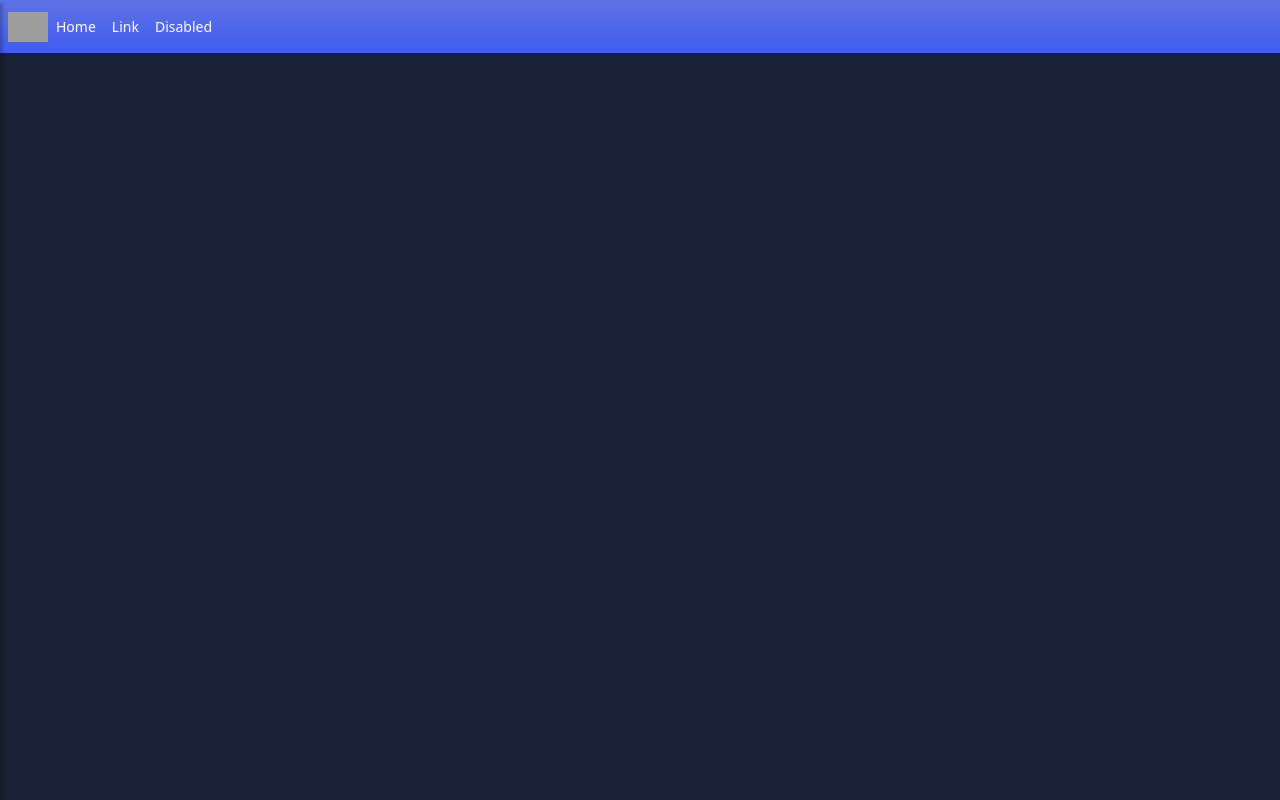
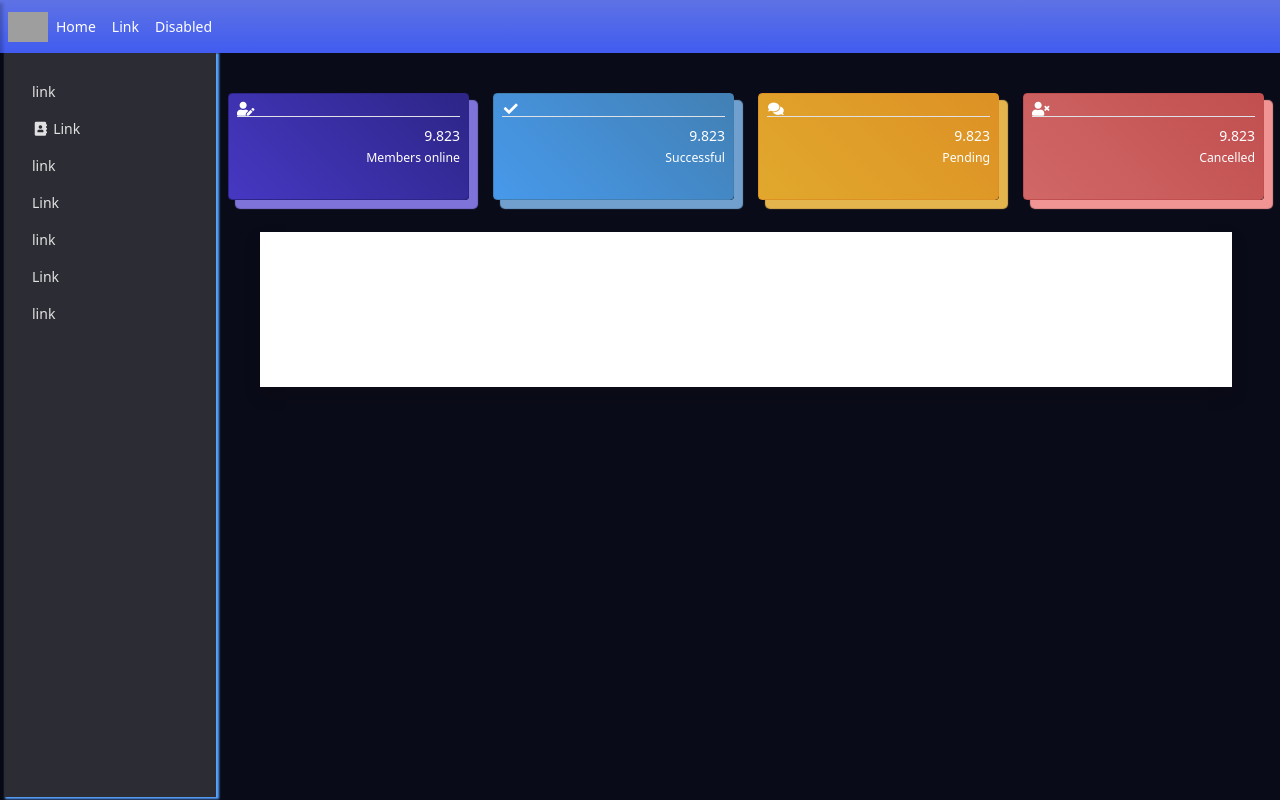
Before and after one commit to traj3ctory/files, a PHP site: page / in a window 1280 px wide. Run offline with PHP 8.4, Linux system fonts and the light colour scheme; a map, chart or similar area stays blank; some libraries are stand-ins or nearby versions; grey boxes are pictures that could not be loaded.

Commit message:
component to add ticket-Chart

```diff
--- /dev/null
+++ b/Ticketing/assets/js/ticketChart.js
@@ -0,0 +1,64 @@
+var ctx = document.getElementById('myChart');
+var myChart = new Chart(ctx, {
+    type: 'line',
+    data: {
+        labels: ['Jan', 'Feb', 'Mar', 'Apr', 'May', 'June', 'July','Aug', 'Sept'],
+        datasets: [{
+            label: 'Successful',
+            data: [12, 19, -4, 5, 2, 3, -30, 12, 29],
+            fill: 'false',
+            backgroundColor: '#4799eb',
+            borderColor: '#4799eb',
+            pointHoverRadius: 30,
+            borderWidth: 1
+        },{
+            label: 'Pending',
+            data: [4, 19, -14, 5, 2, 3, -30, 12, 29],
+            fill: 'false',
+            backgroundColor: '#dd9124 ',
+            borderColor: '#dd9124 ',
+            pointHoverRadius: 30,
+            borderWidth: 1
+        },{
+            label: 'Failed',
+            data: [10, 19, -14, 5, 2, 3, 30, 12, -29],
+            fill: 'false',
+            backgroundColor: '#c14f4f',
+            borderColor: '#c14f4f',
+            pointHoverRadius: 30,
+            borderWidth: 1
+        }]
+    },
+    options: {
+        responsive: true,
+        legend: {
+            position: 'bottom',
+        },
+        hover: {
+            mode: 'index'
+        },
+        scales: {
+            xAxes: [{
+                display: 'true',
+                scaleLabel: {
+                    display: 'true',
+                    labelString: 'Month'
+                }
+            }],
+            yAxes: [{
+                display: 'true',
+                scaleLabel: {
+                    display: 'true',
+                    labelString: 'Value'
+                },
+                ticks: {
+                    beginAtZero: true
+                }
+            }]
+        },
+        title: {
+            display: 'true',
+            text: 'Hello World',
+        }
+    }
+});
--- a/Ticketing/css/ticket.css
+++ b/Ticketing/css/ticket.css
@@ -4,9 +4,9 @@
 }
 
 .alt {
-        box-shadow: 0 1px 3px rgba(50, 50, 93, .15), 0 1px 0 rgba(0, 0, 0, .02);
+  box-shadow: 0 1px 3px rgba(50, 50, 93, 0.15), 0 1px 0 rgba(0, 0, 0, 0.02);
   border: 0;
-        transition: box-shadow .15s ease;
+  transition: box-shadow 0.15s ease;
 }
 
 .bg-secondary {
@@ -17,17 +17,15 @@
   background-image: linear-gradient(#5e72e4, #415cf0);
   color: white;
   transition: all ease-in-out 1s;
-
 }
 
 .bg-btn:hover {
   background-image: linear-gradient(#5e72e4f8, #415bf0da);
   color: white;
-
 }
 
 .form-control {
-        transition: all ease-in-out .5s;
+  transition: all ease-in-out 0.5s;
 }
 
 .form-control:focus {
@@ -49,9 +47,11 @@
   text-decoration: none;
   color: white;
 }
-    small a:hover,a:focus, a:active {
-text-decoration:none;
-color:#ddd;
+small a:hover,
+a:focus,
+a:active {
+  text-decoration: none;
+  color: #ddd;
 }
 
 .bg-navbar {
@@ -65,20 +65,19 @@ color:#ddd;
 .collapse ul li a {
   color: white !important;
 }
-    label{
-        display:none;
+label {
+  display: none;
 }
-
 
 /* =========================home ===================== */
 div.home {
   color: #3c4b64;
-        background-color: #1a2035;
+  background-color: #0a0b18;
   /* background-color: #0a0b18; */
   min-height: 100vh;
 }
-    div.home a{
-        text-decoration:none;
+div.home a {
+  text-decoration: none;
 }
 nav.bg-navbar {
   color: whitesmoke;
@@ -113,8 +112,8 @@ color:#ddd;
   color: #fff;
   overflow-y: hidden;
   overflow-x: hidden;
-    transition: all .6s cubic-bezier(.68,-.55,.27,1.55);
-    box-shadow: 3px 3px 3px rgba(0,0,0,.2);
+  transition: all 0.6s cubic-bezier(0.68, -0.55, 0.27, 1.55);
+  box-shadow: 3px 3px 3px rgba(0, 0, 0, 0.2);
   padding: 0 20px;
 }
 
@@ -127,14 +126,53 @@ color:#ddd;
   position: fixed;
   width: 100vw;
   height: 100vh;
-    background: rgba(0,0,0,.7);
+  background: rgba(0, 0, 0, 0.7);
   z-index: 998;
   opacity: 0;
-    transition: all .5s ease-in-out;
+  transition: all 0.5s ease-in-out;
   bottom: 0;
   left: 0;
 }
 
-.up{
+.up {
   z-index: 2000;
 }
+div ul li a {
+  text-decoration: none;
+  color: #e1e1e1;
+}
+.sideMenu {
+  background-color: #2c2c34;
+  min-height: calc(100vh - 56px);
+  /* position: fixed; */
+  top: 0;
+  left: 0;
+  overflow-x: hidden;
+  padding-top: 20px;
+  box-shadow: 2px 1px 2px 1px #58a3ff;
+}
+.content {
+  left: 0;
+  z-index: 1;
+  margin-top: 5vh;
+}
+div.card {
+  background: linear-gradient(45deg, #4638c2 0%, #2d2587 100%) !important;
+  border-color: #2d2587 !important;
+  box-shadow: 8px 8px 1px 1px #7d73d8;
+}
+div.cardd {
+  background: linear-gradient(45deg, #4799eb 0%, #4280b4 100%) !important;
+  border-color: #4280b4 !important;
+  box-shadow: 8px 8px 1px 1px #71a0cf;
+}
+div.carddd {
+  background: linear-gradient(45deg, #e1a82d 0%, #dd9124 100%) !important;
+  border-color: #dd9124 !important;
+  box-shadow: 8px 8px 1px 1px #e4b44d;
+}
+div.cardddd {
+  background: linear-gradient(45deg, #d16767 0%, #c14f4f 100%) !important;
+  border-color: #c14f4f !important;
+  box-shadow: 8px 8px 1px 1px #f09494;
+}
--- a/Ticketing/index.html
+++ b/Ticketing/index.html
@@ -9,25 +9,21 @@
     <link rel="shortcut icon" href="https://miratechnologiesng.com/img/icons/miraicon.png" type="image/x-icon">
     <link rel="stylesheet" href="https://stackpath.bootstrapcdn.com/bootstrap/5.0.0-alpha1/css/bootstrap.min.css"
         integrity="sha384-r4NyP46KrjDleawBgD5tp8Y7UzmLA05oM1iAEQ17CSuDqnUK2+k9luXQOfXJCJ4I" crossorigin="anonymous">
-    <link rel="stylesheet" href="./css/ticket.css">
-    <!-- JavaScript and dependencies -->
+
     <link rel="stylesheet" href="https://cdnjs.cloudflare.com/ajax/libs/font-awesome/5.14.0/css/all.min.css"
         integrity="sha512-1PKOgIY59xJ8Co8+NE6FZ+LOAZKjy+KY8iq0G4B3CyeY6wYHN3yt9PW0XpSriVlkMXe40PTKnXrLnZ9+fkDaog=="
         crossorigin="anonymous" />
-    <script src="https://cdn.jsdelivr.net/npm/popper.js@1.16.0/dist/umd/popper.min.js"
-        integrity="sha384-Q6E9RHvbIyZFJoft+2mJbHaEWldlvI9IOYy5n3zV9zzTtmI3UksdQRVvoxMfooAo" crossorigin="anonymous"
-        defer async></script>
-    <script src="https://stackpath.bootstrapcdn.com/bootstrap/5.0.0-alpha1/js/bootstrap.min.js"
-        integrity="sha384-oesi62hOLfzrys4LxRF63OJCXdXDipiYWBnvTl9Y9/TRlw5xlKIEHpNyvvDShgf/" crossorigin="anonymous"
-        defer async></script>
+    <link rel="stylesheet" href="./css/ticket.css">
+
 </head>
 
 <body>
 
     <div class="home">
-        <nav class="navbar navbar-expand-md navbar-dark bg-navbar px-2">
+        <nav class="navbar navbar-expand-lg navbar-dark bg-navbar px-2">
             <img src="https://miratechnologiesng.com/img/icons/miraicon.png" alt="" width="40">
-            <button class="navbar-toggler border-0 up" id="sidebarCollapse" type="button" data-target="#sidebar" aria-expanded="false">
+            <button class="navbar-toggler border-0 up" id="sidebarCollapse" type="button" data-target="#sidebar"
+                aria-expanded="false">
                 <span class="navbar-toggler-icon up"></span>
             </button>
 
@@ -47,7 +43,6 @@
         </nav>
 
         <div class="container">
-            <div>
             <div class="px-2" id="sidebar">
                 <div id="dismiss">
                     <i class="fas fa-times text-dark fa-fw float-right my-3"></i>
@@ -94,11 +89,112 @@
             </div>
             <div class="overlay"></div>
         </div>
+
+        <div class="container-fluid">
+            <div class="row">
+                <div class="col-lg-2 sideMenu d-none d-lg-block d-xl-block">
+                    <ul class="list-unstyled">
+                        <li class="nav-item">
+                            <a class="nav-link active" href="#"> link</a>
+                        </li>
+                        <li class="nav-item">
+                            <a class="nav-link" href="#">
+                                <i class="fas fa-address-book fa-fw"></i>&nbsp;Link</a>
+                        </li>
+                        <li class="nav-item">
+                            <a class="nav-link" href="#">link</a>
+                        </li>
+                        <li class="nav-item">
+                            <a class="nav-link" href="#">Link</a>
+                        </li>
+                        <li class="nav-item">
+                            <a class="nav-link" href="#">link</a>
+                        </li>
+                        <li class="nav-item">
+                            <a class="nav-link" href="#">Link</a>
+                        </li>
+                        <li class="nav-item">
+                            <a class="nav-link" href="#">link</a>
+                        </li>
+                    </ul>
+                </div>
+                <div class="col-lg-10 col-md-12 content text-white">
+
+
+                    <div class="row justify-content-center">
+
+                        <div class="col-lg-3 col-md-6 col-sm-12 col-xs-12 mb-3">
+                            <div class="p-2 card">
+                                <i class="fas fa-user-edit fa-fw"></i></i>
+                                <p class="border-top text-right py-2">9.823
+                                    <br />
+                                    <small>
+                                        Members online
+                                    </small>
+                                </p>
+                            </div>
+                        </div>
+
+                        <div class="col-lg-3 col-md-6 col-sm-12 col-xs-12 mb-3">
+                            <div class="p-2 card cardd">
+                                <i class="fas fa-check fa-fw"></i></i>
+                                <p class="border-top text-right py-2">9.823
+                                    <br />
+                                    <small>
+                                        Successful
+                                    </small>
+                                </p>
+                            </div>
+                        </div>
+
+                        <div class="col-lg-3 col-md-6 col-sm-12 col-xs-12 mb-3">
+                            <div class="p-2 card carddd">
+                                <i class="fas fa-comments fa-fw"></i></i>
+                                <p class="border-top text-right py-2">9.823
+                                    <br />
+                                    <small>
+                                        Pending
+                                    </small>
+                                </p>
+                            </div>
+                        </div>
+                        <div class="col-lg-3 col-md-6 col-sm-12 col-xs-12 mb-3">
+                            <div class="p-2 card cardddd">
+                                <i class="fas fa-user-times fa-fw"></i></i>
+                                <p class="border-top text-right py-2">9.823
+                                    <br />
+                                    <small>
+                                        Cancelled
+                                    </small>
+                                </p>
+                            </div>
+                        </div>
+
+                    </div>
+
+                    <div class="row mt-3 justify-content-center">
+                        <div class="col-11 shadow bg-white">
+                            <canvas id="myChart"></canvas>
+                        </div>
+                    </div>
+
+                </div>
             </div>
         </div>
 
 
-    <script src="./assets/js/sidebar.js"></script>
+    </div>
+
+    <!-- JavaScript and dependencies -->
+    <script src="https://cdn.jsdelivr.net/npm/popper.js@1.16.0/dist/umd/popper.min.js"
+        integrity="sha384-Q6E9RHvbIyZFJoft+2mJbHaEWldlvI9IOYy5n3zV9zzTtmI3UksdQRVvoxMfooAo" crossorigin="anonymous"
+        defer async></script>
+    <script src="https://stackpath.bootstrapcdn.com/bootstrap/5.0.0-alpha1/js/bootstrap.min.js"
+        integrity="sha384-oesi62hOLfzrys4LxRF63OJCXdXDipiYWBnvTl9Y9/TRlw5xlKIEHpNyvvDShgf/" crossorigin="anonymous"
+        defer async></script>
+    <script src="./assets/js/sidebar.js" async defer></script>
+    <script src="https://cdn.jsdelivr.net/npm/chart.js@2.8.0" async defer></script>
+    <script src="./assets/js/ticketChart.js" async defer></script>
 </body>
 
 </html>
```
Lines whose indentation alone changed are shown as unchanged.
